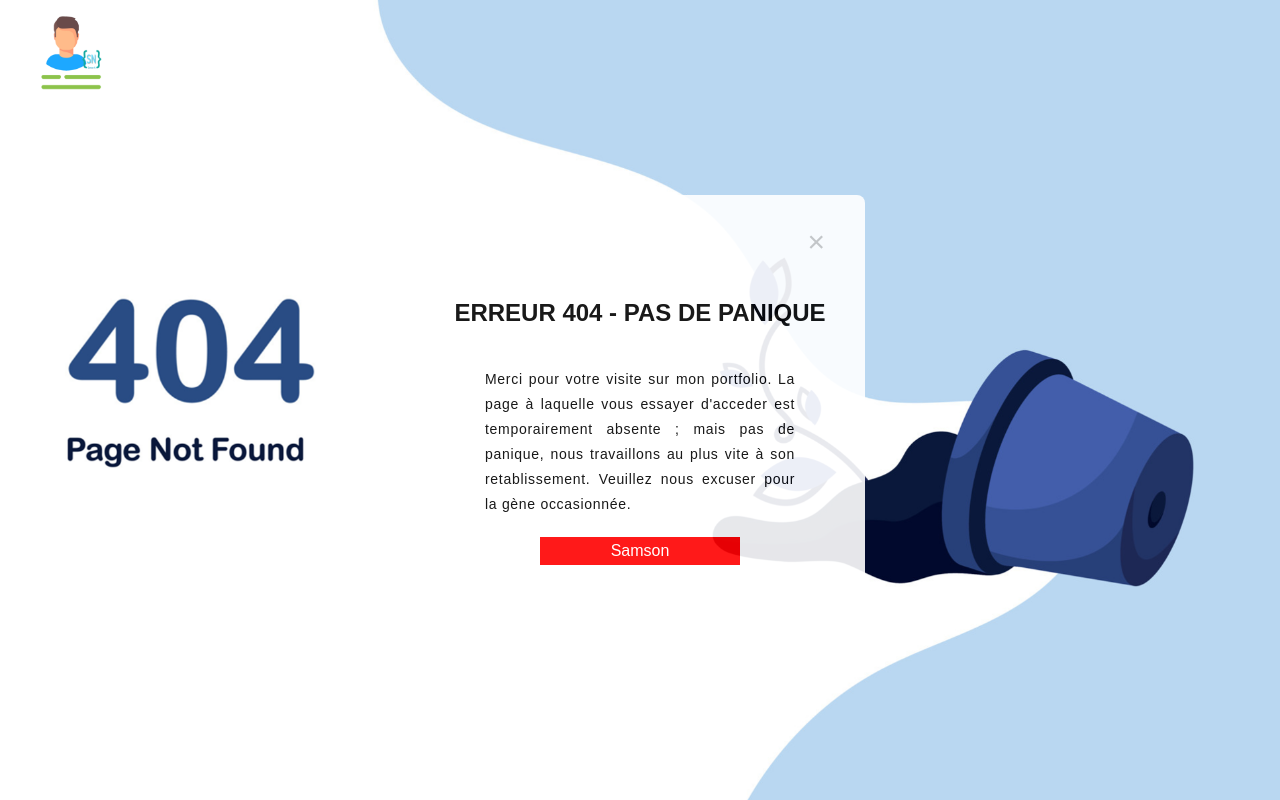
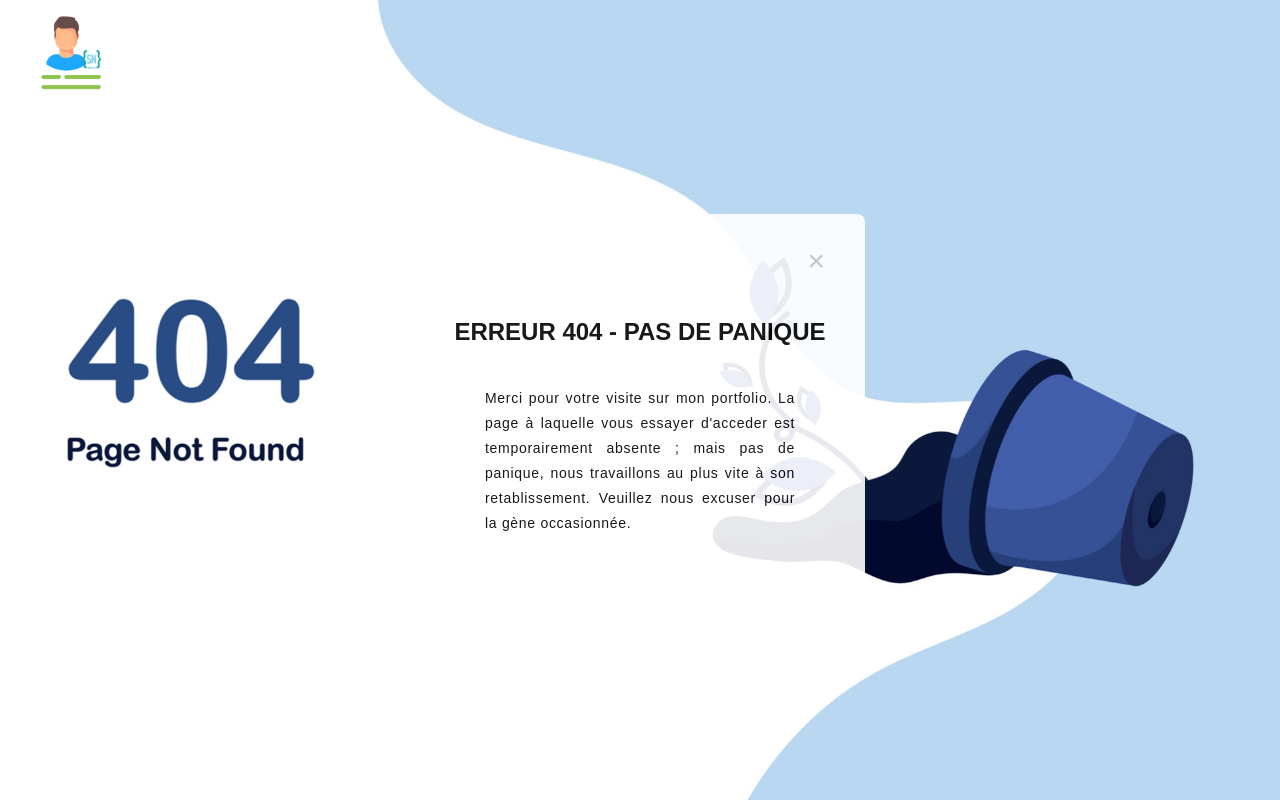
Before and after one commit to samtoch3/samtoch3.github.io, a plain HTML site: page index.html in a window 1280 px wide. Drawn offline with Linux system fonts and the light colour scheme.

Commit message:
Update index.html

```diff
--- a/index.html
+++ b/index.html
@@ -166,7 +166,7 @@
             Merci pour votre visite sur mon portfolio. La page à laquelle vous essayer d'acceder est temporairement absente ; mais pas de panique, nous travaillons au plus vite à son retablissement. Veuillez nous excuser pour la gène occasionnée.
             <br>
         </p>
-        <a>Samson</a>
+        <!--<a>Samson</a>-->
     </div>
 
     <script>
```
